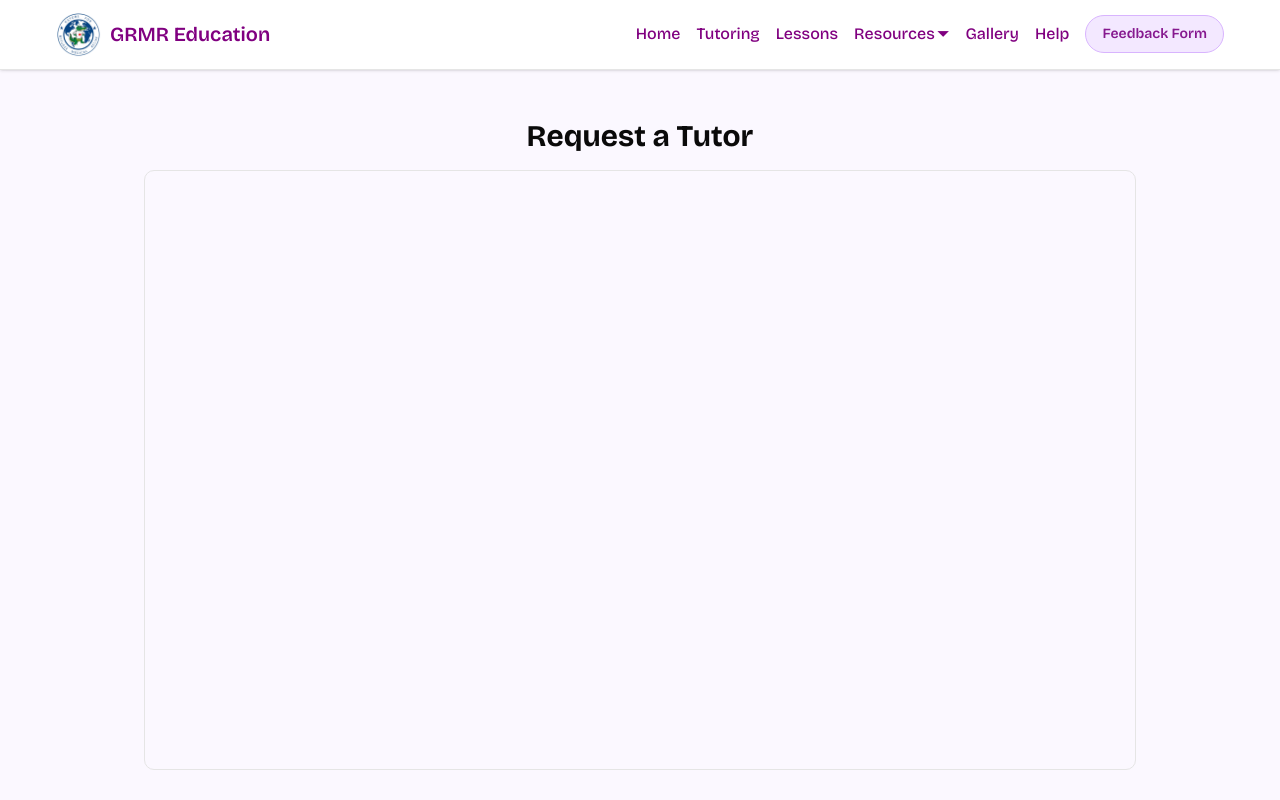
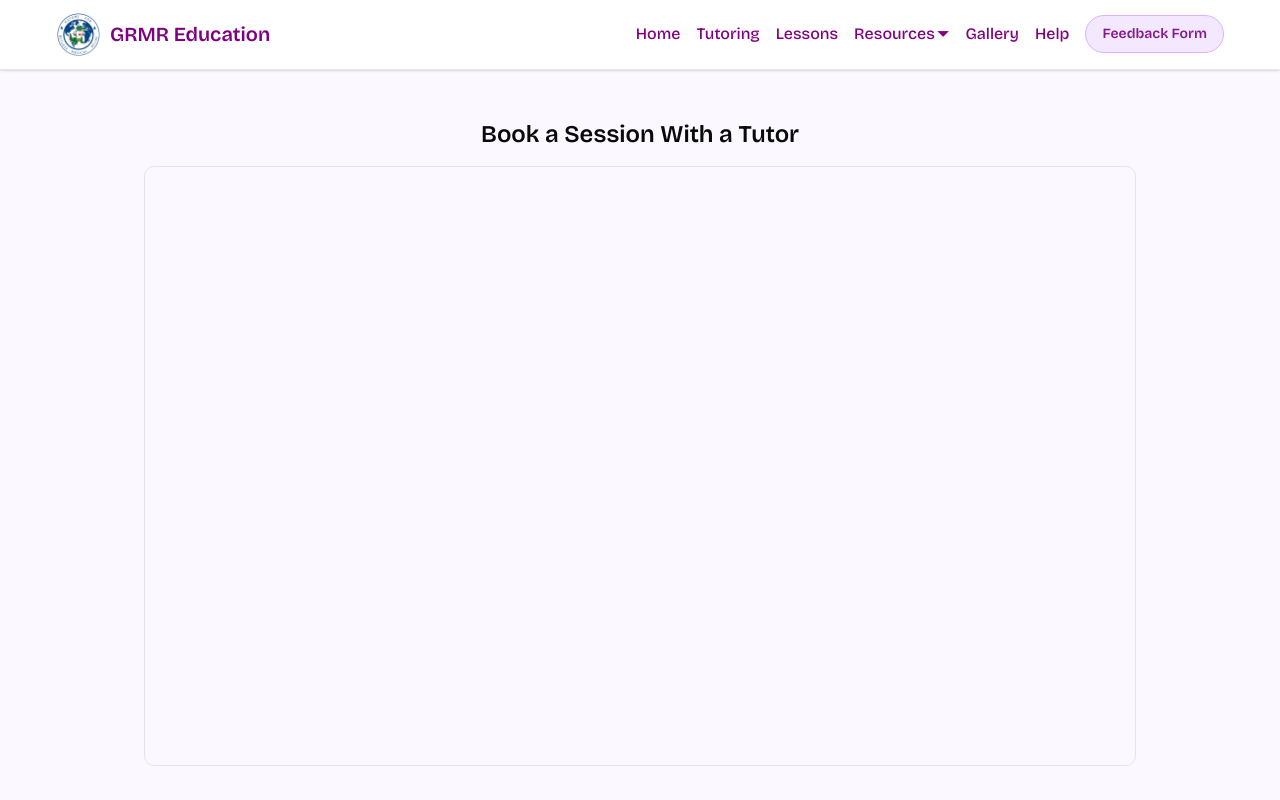
Before and after one commit to AndrewFesenko/grmr, a Next.js app: page /resources/tutorcruncher in a window 1280 px wide. Shown: the top 800 px of the page. Built offline with nearby package versions, Linux system fonts and the light colour scheme.

Commit message:
test 10 tutor cruncher (working version partially

```diff
--- a/app/resources/tutorcruncher/page.tsx
+++ b/app/resources/tutorcruncher/page.tsx
@@ -9,13 +9,6 @@
         const initSocket = () => {
             if (typeof window !== 'undefined' && (window as any).socket) {
                 const socket = (window as any).socket;
-
-                // Load the official enquiry form widget
-                socket('f329e2bb144b832cfbfd', {
-                    router_mode: 'history',
-                    element: '#basic-enquiry',
-                    mode: 'enquiry',
-                });
 
                 // Book appointments
                 socket('f329e2bb144b832cfbfd', {
@@ -31,7 +24,7 @@
                     mode: 'grid',
                 });
 
-                // Tutor grid (currently optional, just uncomment to use)
+                // Tutor grid (optional)
                 // socket('f329e2bb144b832cfbfd', {
                 //   router_mode: 'history',
                 //   element: '#tutors-grid',
@@ -62,15 +55,9 @@
 
     return (
         <main className="max-w-5xl mx-auto py-12 px-4 space-y-16">
-            {/* Enquiry Form Widget */}
-            <section>
-                <h1 className="text-3xl font-bold mb-4 text-center">Request a Tutor</h1>
-                <div id="basic-enquiry" className="min-h-[600px] rounded-lg border" />
-            </section>
-
             {/* Book Appointments */}
             <section>
-                <h2 className="text-2xl font-semibold mb-4 text-center">Book a Session</h2>
+                <h2 className="text-2xl font-semibold mb-4 text-center">Book a Session With a Tutor</h2>
                 <div id="appointments" className="min-h-[600px] rounded-lg border" />
             </section>
 
```
